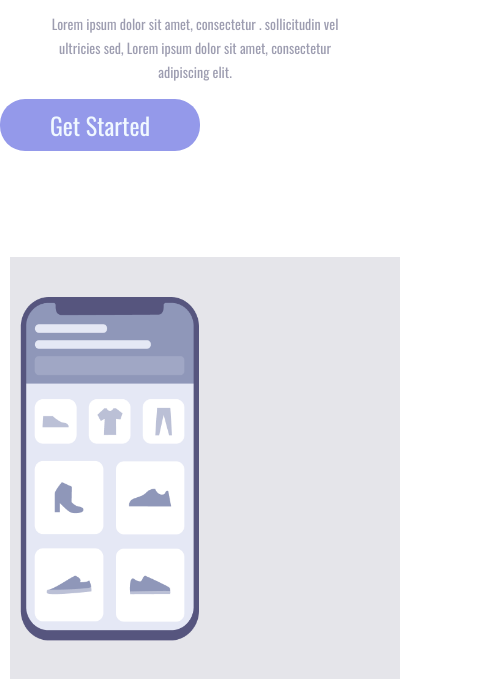
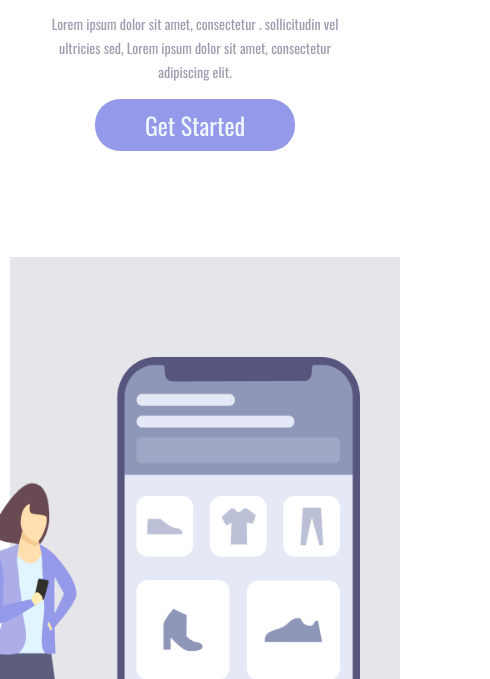
Before and after one commit to Deborahsilvx/easy-shopping, a plain HTML site: page index.html in a window 390 px wide. Shown: the part 165-844 px from the top of the page, 490 px wide, since content can reach past the window. Drawn offline with nearby package versions, Linux system fonts and the light colour scheme.

Commit message:
Add files via upload

```diff
--- a/ok.css
+++ b/ok.css
@@ -113,12 +113,13 @@ button:hover {
 
 }
 
-@media screen and (max-width:900px) {
+@media screen and (max-width: 900px) {
     .conteiner-esquerdo {
-        width: 100%;
+        width:100%;
         height: 50%;
         padding: 0;
         margin: 0;
+    }
 }
 
 .conteiner-direito {
@@ -126,13 +127,13 @@ button:hover {
     height: auto;
     width: 100%;
     position: static;
-        padding: 40px;
+    padding: 100px;
+
 }
 
 img {
    position: static;
-        max-width: 90%;
-        width: 100%;
+   width: 200%;
 
 }
 
@@ -155,8 +156,8 @@ button:hover {
     font-size: 14px;
     line-height: 24px;
 }
-    buttom {
-        margin: 0% auto;
+
+button {
+    margin: 0 auto;
     display: block;
 }
-}
```
Lines whose indentation alone changed are shown as unchanged.
